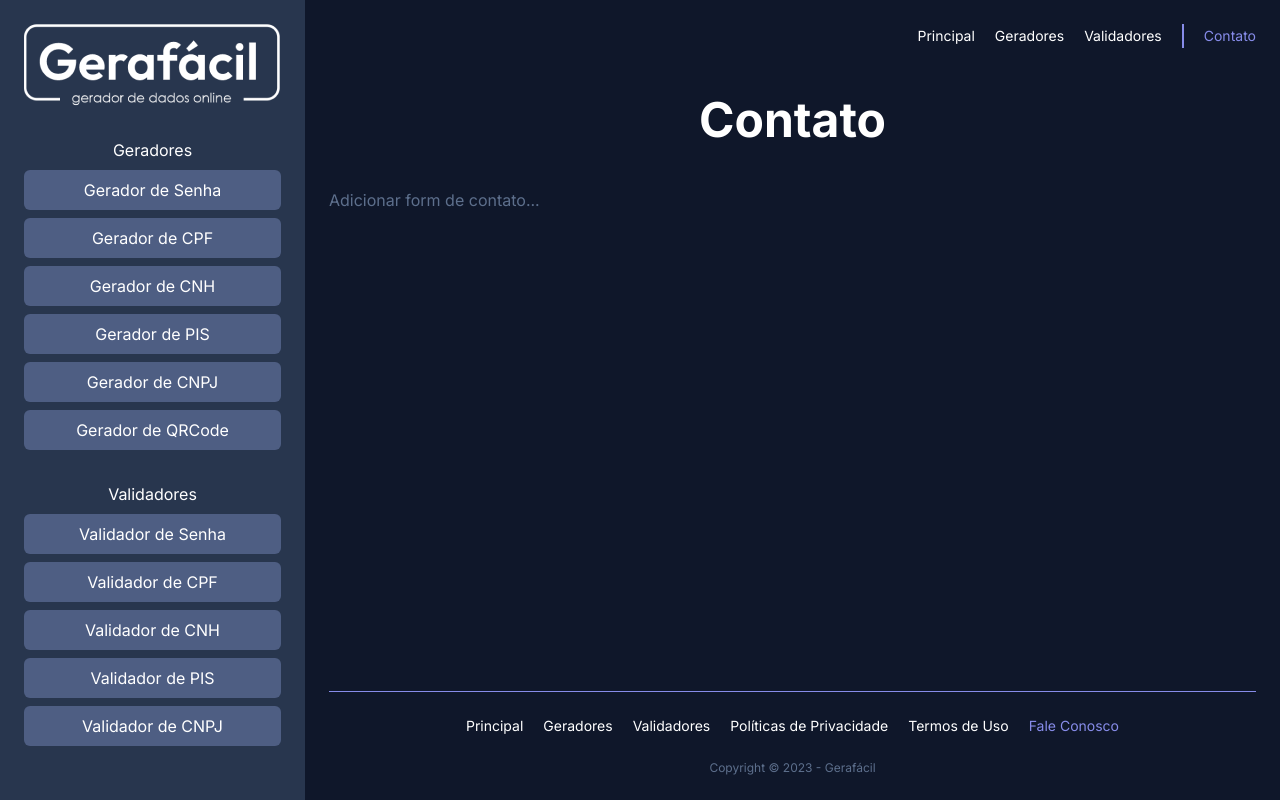
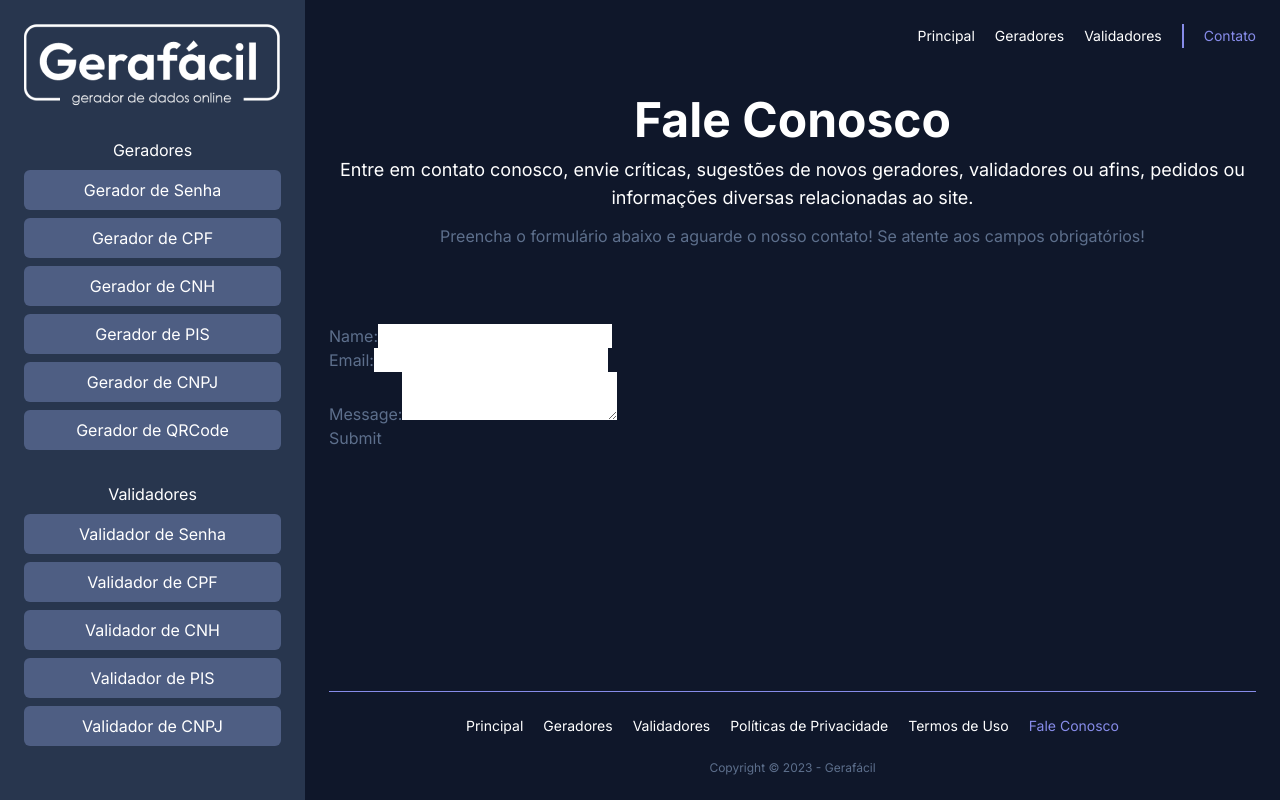
Before and after one commit to awa-minds/gera-facil, a Next.js app: page /contato in a window 1280 px wide. Built offline with nearby package versions, Linux system fonts and the light colour scheme.

Commit message:
test: teste página de contato
teste página de contato

```diff
--- a/package.json
+++ b/package.json
@@ -14,6 +14,7 @@
     "@types/react": "18.2.12",
     "@types/react-dom": "18.2.5",
     "autoprefixer": "10.4.14",
+    "axios": "^1.4.0",
     "eslint": "8.42.0",
     "eslint-config-next": "13.4.5",
     "next": "13.4.5",
--- /dev/null
+++ b/src/app/contato/Contact.tsx
@@ -0,0 +1,75 @@
+'use client'
+
+import { useState } from 'react'
+import axios from 'axios'
+
+export const Contact = () => {
+  const [formData, setFormData] = useState({
+    name: '',
+    email: '',
+    message: '',
+  })
+
+  const handleChange = (
+    e: React.ChangeEvent<HTMLInputElement | HTMLTextAreaElement>
+  ) => {
+    const { name, value } = e.target
+    setFormData((prevFormData) => ({
+      ...prevFormData,
+      [name]: value,
+    }))
+  }
+
+  const handleSubmit = async (e: React.FormEvent<HTMLFormElement>) => {
+    e.preventDefault()
+
+    try {
+      const response = await axios.post('/api/contact', formData)
+      console.log(response.data) // Assuming the response from the backend will be logged
+      // You can display a success message or perform other actions on successful form submission
+    } catch (error) {
+      console.error('Error submitting form:', error)
+      // Handle error, display an error message, etc.
+    }
+  }
+
+  return (
+    <form onSubmit={handleSubmit}>
+      <div>
+        <label htmlFor="name">Name:</label>
+        <input
+          type="text"
+          id="name"
+          name="name"
+          value={formData.name}
+          onChange={handleChange}
+          required
+        />
+      </div>
+      <div>
+        <label htmlFor="email">Email:</label>
+        <input
+          type="email"
+          id="email"
+          name="email"
+          value={formData.email}
+          onChange={handleChange}
+          required
+        />
+      </div>
+      <div>
+        <label htmlFor="message">Message:</label>
+        <textarea
+          id="message"
+          name="message"
+          value={formData.message}
+          onChange={handleChange}
+          required
+        />
+      </div>
+      <button type="submit">Submit</button>
+    </form>
+  )
+}
+
+export default Contact
--- a/src/app/contato/page.tsx
+++ b/src/app/contato/page.tsx
@@ -1,3 +1,6 @@
+import { Contact } from './Contact'
+import Page from '@/components/Page'
+
 export const metadata = {
   title: 'Contato | Gera Fácil',
   description: '',
@@ -5,12 +8,14 @@ export const metadata = {
 
 export default function ContatoPage() {
   return (
-    <div className="page">
-      <h1>Contato</h1>
-
+    <Page
+      title="Fale Conosco"
+      subtitle="Entre em contato conosco, envie críticas, sugestões de novos geradores, validadores ou afins, pedidos ou informações diversas relacionadas ao site."
+      description="Preencha o formulário abaixo e aguarde o nosso contato! Se atente aos campos obrigatórios!"
+    >
       <div className="page-content">
-        <p>Adicionar form de contato...</p>
+        <Contact />
       </div>
-    </div>
+    </Page>
   )
 }
```
Also changed, not shown: 1 other file (tests, documents, lock files or other folders).
